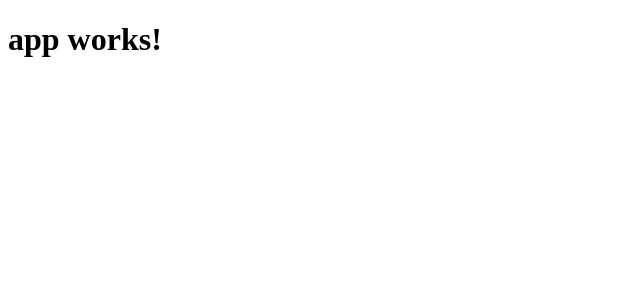
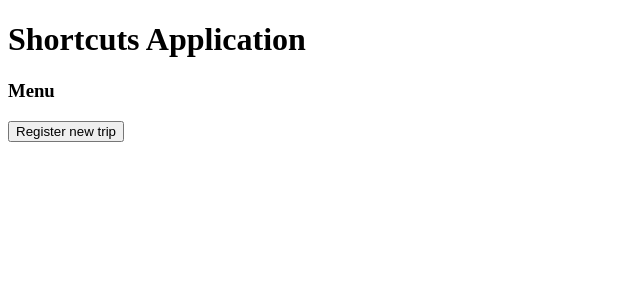
Before and after one commit to piotrgajow/shortcuts-web, an Angular app in the folder shortcuts-frontend/: page /menu in a window 1280 px wide. Shown: the top 300 px of the page, without its empty margins (0-640 px from the left). Built offline with nearby package versions, Linux system fonts and the light colour scheme.

Commit message:
Add routing module and main menu component

```diff
--- a/shortcuts-frontend/src/app/app.component.html
+++ b/shortcuts-frontend/src/app/app.component.html
@@ -1,3 +1,2 @@
-<h1>
-  {{title}}
-</h1>
+<h1>{{title}}</h1>
+<router-outlet></router-outlet>
--- a/shortcuts-frontend/src/app/app.component.ts
+++ b/shortcuts-frontend/src/app/app.component.ts
@@ -6,5 +6,5 @@ import { Component } from '@angular/core';
   styleUrls: ['./app.component.css']
 })
 export class AppComponent {
-  title = 'app works!';
+  title = 'Shortcuts Application';
 }
--- /dev/null
+++ b/shortcuts-frontend/src/app/main/main-menu.component.html
@@ -0,0 +1,2 @@
+<h3>Menu</h3>
+<button (click)="registerNewTrip()">Register new trip</button>
--- /dev/null
+++ b/shortcuts-frontend/src/app/main/main-menu.component.ts
@@ -0,0 +1,11 @@
+import { Component } from '@angular/core';
+
+@Component({
+  selector: 'main-menu',
+  templateUrl: './main-menu.component.html'
+})
+export class MainMenuComponent {
+  registerNewTrip(): void {
+    console.log('registerNewTrip');
+  }
+}
```
Also changed, not shown: shortcuts-frontend/src/app/app-routing.module.ts (added, +19 -0 lines), shortcuts-frontend/src/app/app.module.ts (+6 -1 lines).
